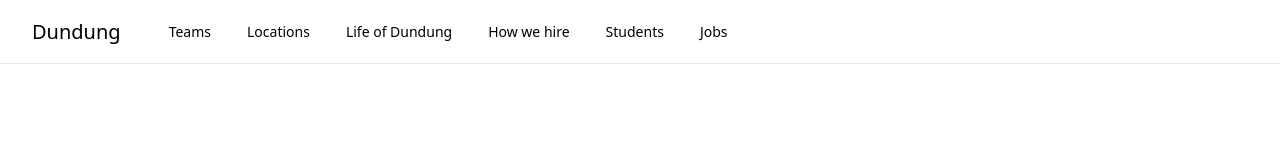
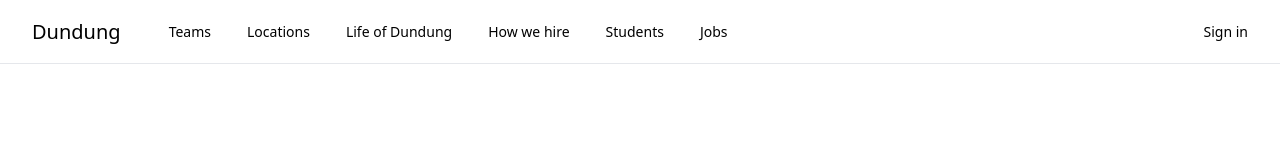
Before and after one commit to ahmadalnaib/Project-101, a Vue app in the folder job/: page / in a window 1280 px wide. Shown: the top 160 px of the page. Built offline with nearby package versions, Linux system fonts and the light colour scheme.

Commit message:
add sign in button

```diff
--- /dev/null
+++ b/job/src/components/ActionButton.vue
@@ -0,0 +1,10 @@
+<template>
+  <button >Sign in</button>
+</template>
+
+<script>
+export default {
+  name:'ActionButton'
+}
+
+</script>
--- a/job/src/components/MainNav.vue
+++ b/job/src/components/MainNav.vue
@@ -15,6 +15,9 @@
     </ul>
 
   </nav>
+  <div class="ml-auto flex h-full items-center">
+  <ActionButton/>
+  </div>
 
   </div>
 
@@ -23,8 +26,12 @@
 </template>
 
 <script>
+import ActionButton from '@/components/ActionButton.vue';
 export default{
   name: 'MainNav',
+  components:{
+    ActionButton
+  },
   data(){
     return{
     company: 'Dundung',
```
